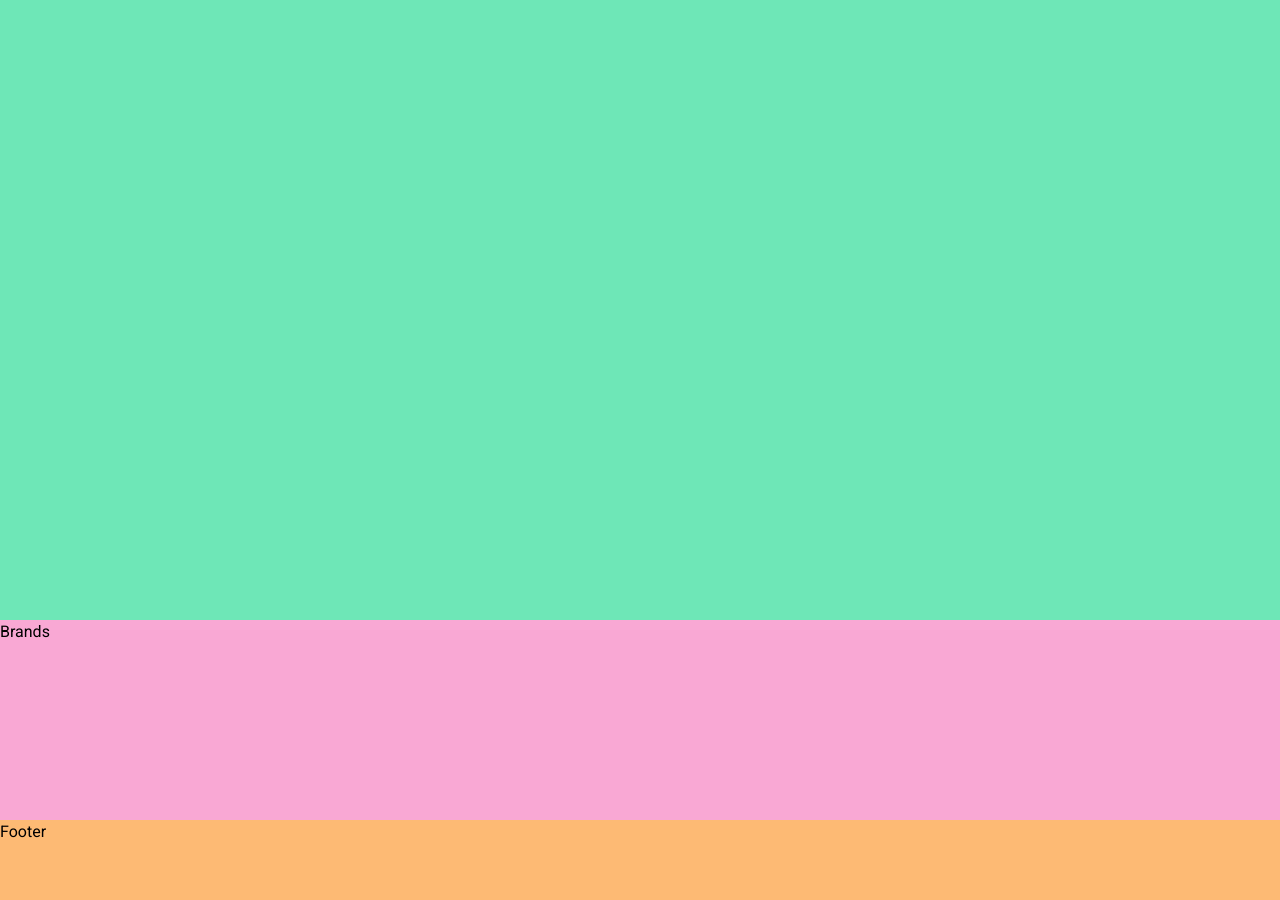
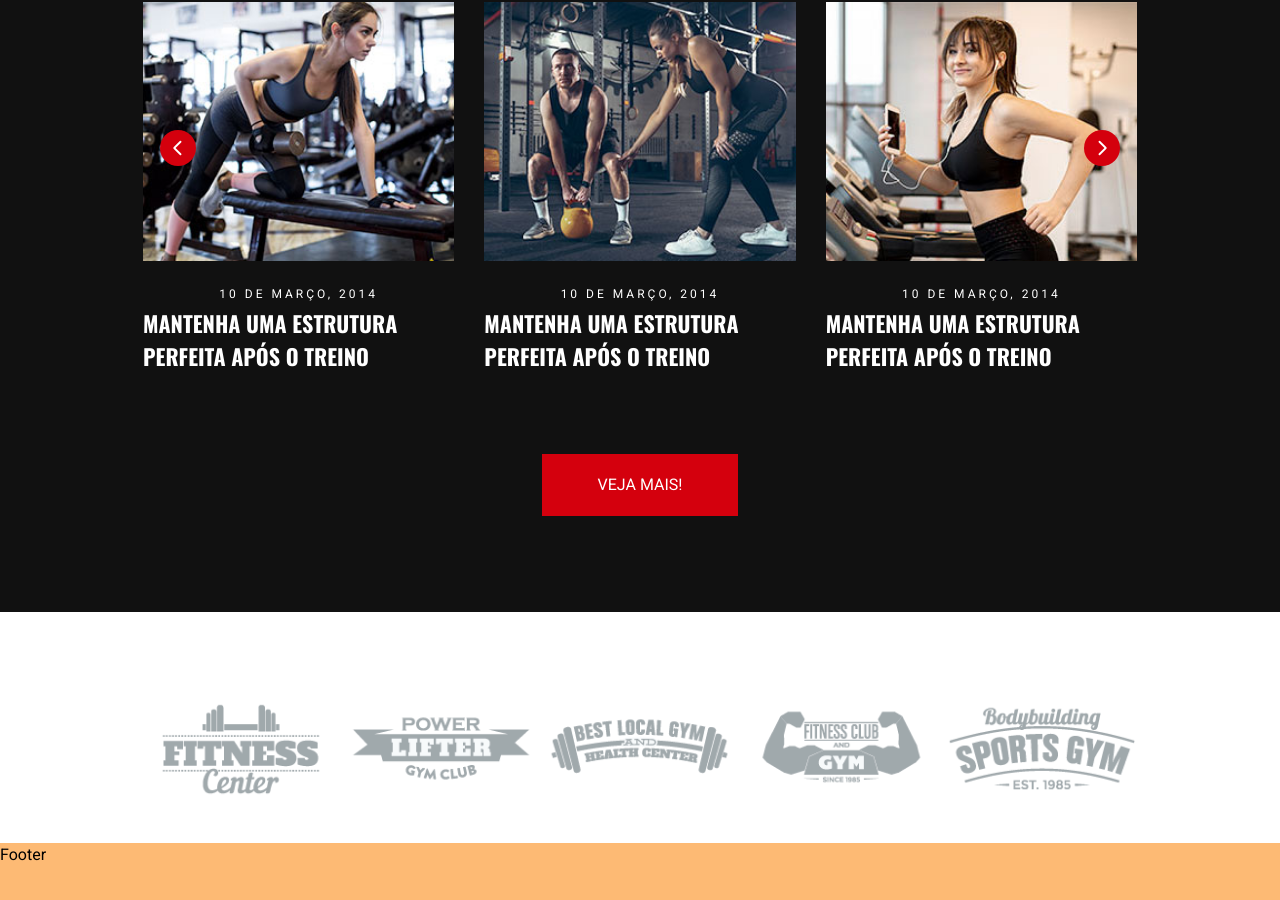
Before and after one commit to g-pontes/Academia, a Next.js app: page / in a window 1280 px wide. Shown: the part 5954-6854 px from the top of the page. Built offline with nearby package versions, Linux system fonts and the light colour scheme.

Commit message:
blog and brands complete

```diff
--- a/components/Blog.tsx
+++ b/components/Blog.tsx
@@ -1,6 +1,151 @@
+'use client'
+
+//import swiper react components
+import { Swiper, SwiperSlide } from 'swiper/react';
+
+//import swiper styles
+import 'swiper/css';
+import 'swiper/css/navigation';
+
+// components
+import CustomButton from './CustomButton';
+import SwiperNavButtons from './SwiperNavButtons';
+import Image from 'next/image';
+import Link from 'next/link';
+
+import { motion } from 'framer-motion';
+import { fadeIn } from '@/lib/variants';
+
+
+const blogData = [
+  {
+    img: '/assets/img/blog/post1.jpg',
+    date: '10 de Março, 2014',
+    title: 'Mantenha uma estrutura perfeita após o treino',
+    href: '',
+  },
+  {
+    img: '/assets/img/blog/post2.jpg',
+    date: '10 de Março, 2014',
+    title: 'Mantenha uma estrutura perfeita após o treino',
+    href: '',
+  },
+  {
+    img: '/assets/img/blog/post3.jpg',
+    date: '10 de Março, 2014',
+    title: 'Mantenha uma estrutura perfeita após o treino',
+    href: '',
+  },
+  {
+    img: '/assets/img/blog/post4.jpg',
+    date: '10 de Março, 2014',
+    title: 'Mantenha uma estrutura perfeita após o treino',
+    href: '',
+  },
+  {
+    img: '/assets/img/blog/post1.jpg',
+    date: '10 de Março, 2014',
+    title: 'Mantenha uma estrutura perfeita após o treino',
+    href: '',
+  },
+  {
+    img: '/assets/img/blog/post2.jpg',
+    date: '10 de Março, 2014',
+    title: 'Mantenha uma estrutura perfeita após o treino',
+    href: '',
+  },
+  {
+    img: '/assets/img/blog/post3.jpg',
+    date: '10 de Março, 2014',
+    title: 'Mantenha uma estrutura perfeita após o treino',
+    href: '',
+  },
+  {
+    img: '/assets/img/blog/post4.jpg',
+    date: '10 de Março, 2014',
+    title: 'Mantenha uma estrutura perfeita após o treino',
+    href: '',
+  },
+]
+
 const Blog = () => {
   return (
-    <section className="h-screen bg-emerald-300" id="blog">Blog</section>
+    <section className="bg-primary-300 text-white py-24" id="blog">
+      <div className="container mx-auto">
+        <motion.h2
+          variants={fadeIn('up', 0.4)}
+          initial='hidden'
+          whileInView={'show'}
+          viewport={{ once: false, amount: 0.2 }}
+          className='h2 text-center mb-8'
+        >Blogs</motion.h2>
+        <motion.div
+          variants={fadeIn('up', 0.6)}
+          initial='hidden'
+          whileInView={'show'}
+          viewport={{ once: false, amount: 0.2 }}
+        >
+          <Swiper
+            slidesPerView={1}
+            spaceBetween={30}
+            breakpoints={{
+              768: {
+                slidesPerView: 2,
+                spaceBetween: 15,
+              },
+              1024: {
+                slidesPerView: 3,
+              },
+              1400: {
+                slidesPerView: 4,
+              },
+            }}
+            className="h-[420px] md:max-w-[660px] lg:max-w-none mb-8"
+          >
+            {blogData.map((post, index) => {
+              return <SwiperSlide key={index}>
+                <div className="flex flex-col justify-start h-full max-w-[320px] mx-auto">
+                  <Image
+                    src={post.img}
+                    width={320}
+                    height={266}
+                    alt=''
+                    className="mb-6"
+                  />
+                  <div className="flex flex-col items-center">
+                    <p className="max-w-[380px] uppercase text-[12px] tracking-[3px] mb-1">
+                      {post.date}
+                    </p>
+                    <Link
+                      className="hover:text-accent transition-all duration-300"
+                      href={post.href}
+                    >
+                      <h5 className="h5">{post.title}</h5>
+                    </Link>
+                  </div>
+                </div>
+              </SwiperSlide>
+            })}
+            <SwiperNavButtons
+              containerStyles='absolute left-0 right-0 bottom-[16rem] w-full max-w-[370px]
+              sm:max-w-[620px] md:max-w-[960px] xl:max-w-[1320px] mx-auto
+              z-50 flex justify-between gap-1'
+              btnStyles='bg-accent text-while w-[36px] h-[36px] flex justify-center
+              items-center hover:bg-accent transition-all duration-300 rounded-full'
+              iconsStyles='text-[20px]'
+            />
+          </Swiper>
+        </motion.div>
+        <motion.div
+          variants={fadeIn('up', 0.6)}
+          initial='hidden'
+          whileInView={'show'}
+          viewport={{ once: false, amount: 0.2 }}
+        >
+          <CustomButton containerStyles='block w-[196px] h-[62px] mx-auto' text='Veja Mais!' />
+        </motion.div>
+      </div>
+    </section>
   )
 }
 
--- a/components/Brands.tsx
+++ b/components/Brands.tsx
@@ -1,6 +1,91 @@
+'use client'
+
+import Image from "next/image"
+import Link from "next/link"
+
+import { motion } from "framer-motion"
+
+const brandImages = [
+  {
+    src: '/assets/img/brands/brand-1.png',
+    href: '',
+  },
+  {
+    src: '/assets/img/brands/brand-2.png',
+    href: '',
+  },
+  {
+    src: '/assets/img/brands/brand-3.png',
+    href: '',
+  },
+  {
+    src: '/assets/img/brands/brand-4.png',
+    href: '',
+  },
+  {
+    src: '/assets/img/brands/brand-5.png',
+    href: '',
+  },
+]
+
+//variants
+const brandContainerVariant = {
+  hidden: {
+    opacity: 0,
+  },
+  show: {
+    opacity: 1,
+    transition: {
+      straggerChildren: 0.4,
+      duration: 0.5,
+      ease: 'linear',
+    },
+  },
+};
+
+const brandItem = {
+  hidden: {
+    y: 20,
+    opacity: 0,
+  },
+  show: {
+    opacity: 1,
+    transition: {
+      duration: 0.5,
+      ease: [0.25, 0.6, 0.3, 0.8],
+    },
+  },
+};
+
 const Brands = () => {
   return (
-    <section className="h-[25vh] bg-pink-300" id="contato">Brands</section>
+    <section className="py-8" id="contato">
+      <div className="container mx-auto">
+        <motion.div
+          variants={brandContainerVariant}
+          initial='hidden'
+          whileInView={'show'}
+          viewport={{ once: false, amount: 0.3 }}
+          className="grid grid-cols-2 lg:grid-cols-5 py-8">
+          {brandImages.map((img, index) => {
+            return(
+              <motion.div variants={brandItem} key={index}>
+                <Link className="group" href={img.href}>
+                  <Image
+                    className="opacity-50 group-hover:opacity-100 transition-all mx-auto"
+                    src={img.src}
+                    width={204}
+                    height={106}
+                    alt=""
+                  />
+                </Link>
+              </motion.div>
+            )
+          })}
+        </motion.div>
+      </div>
+
+    </section>
   )
 }
 
```
